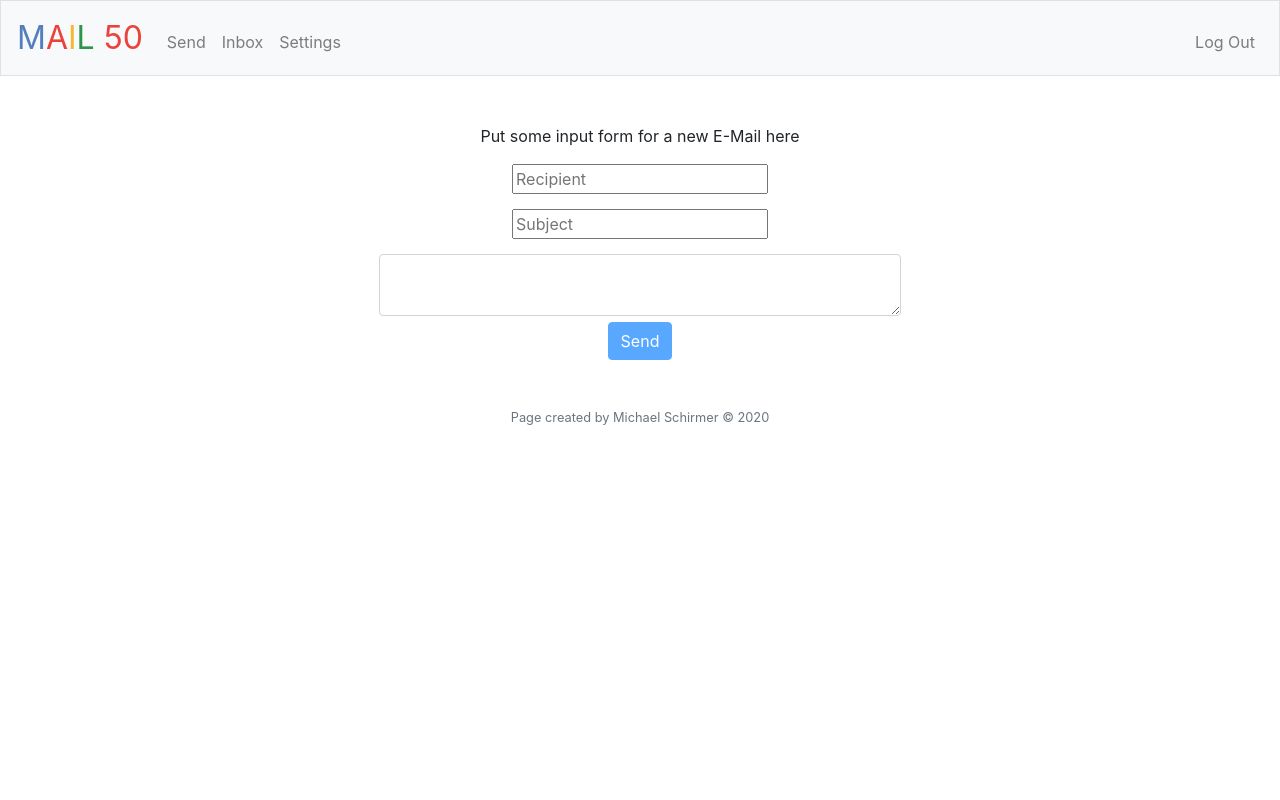
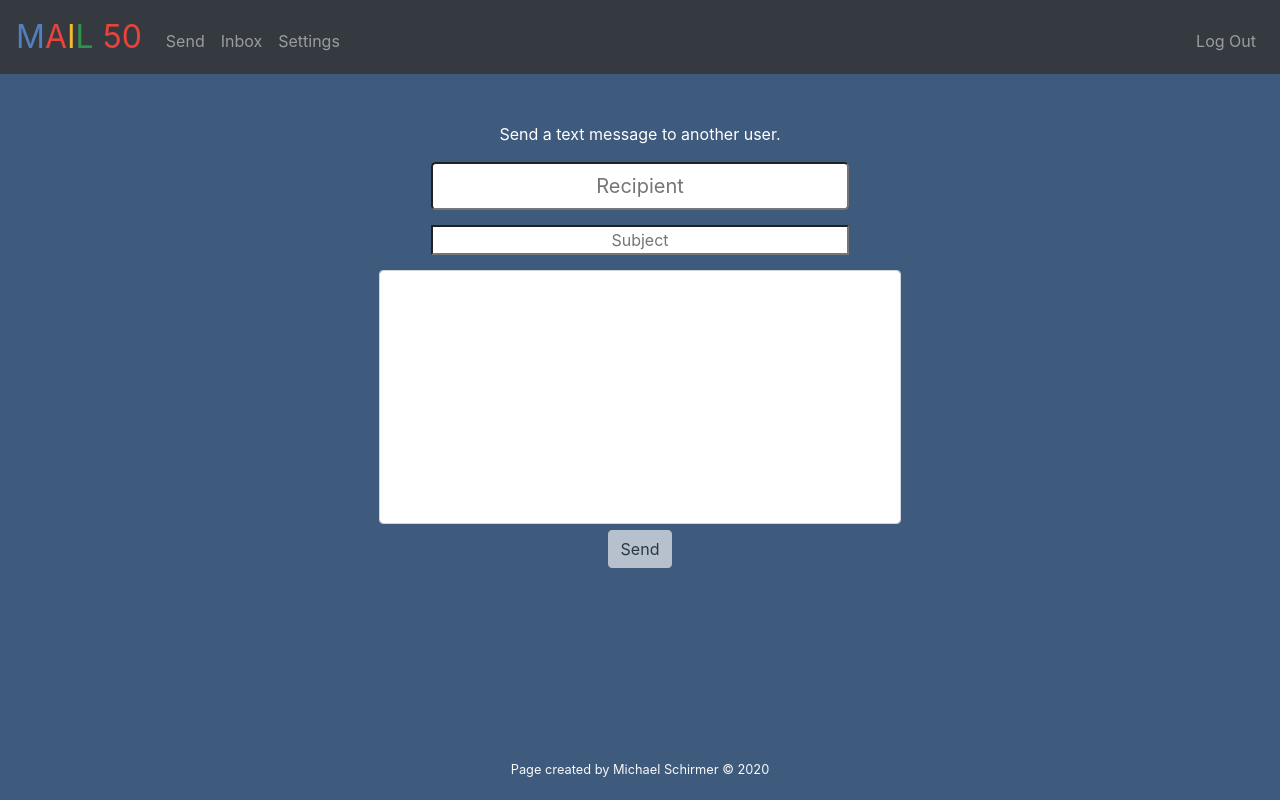
Before and after one commit to michischirmer/Hypermessage, a Flask app: page /send in a window 1280 px wide. Run offline with Flask 2, Linux system fonts and the light colour scheme; a user stored in the database is signed in; some libraries are stand-ins or nearby versions.

Commit message:
changed some style colors

```diff
--- a/templates/layout.html
+++ b/templates/layout.html
@@ -10,6 +10,7 @@
 
         <!-- documentation at http://getbootstrap.com/docs/4.1/, alternative themes at https://bootswatch.com/ -->
         <link href="https://maxcdn.bootstrapcdn.com/bootstrap/4.1.3/css/bootstrap.min.css" rel="stylesheet">
+
 
         <!-- https://favicon.io/emoji-favicons/money-mouth-face/ -->
         <link href="/static/favicon.ico" rel="icon">
@@ -26,7 +27,7 @@
 
     <body>
 
-        <nav class="navbar navbar-expand-md navbar-light bg-light border">
+        <nav class="navbar navbar-expand-md navbar-dark bg-dark">
             <a class="navbar-brand" href="/"><span class="blue">M</span><span class="red">A</span><span class="yellow">I</span><span class="green">L</span> <span class="red">50</span></a>
             <button aria-controls="navbar" aria-expanded="false" aria-label="Toggle navigation" class="navbar-toggler" data-target="#navbar" data-toggle="collapse" type="button">
                 <span class="navbar-toggler-icon"></span>
@@ -58,13 +59,30 @@
             </header>
         {% endif %}
 
-        <main class="container p-5">
+        <main class="container p-5" id="main">
             {% block main %}{% endblock %}
         </main>
 
-        <footer class="small text-center text-muted">
+        <footer class="small text-center text-light" id="footer">
             Page created by Michael Schirmer &copy; 2020
         </footer>
+
+        <style>
+            body{
+                background-color: rgb(62, 90, 124);
+            }
+
+            #main {
+                padding-bottom: 2.5rem;    /* Footer height */
+            }
+
+            #footer {
+                position: absolute;
+                bottom: 0;
+                width: 100%;
+                height: 2.5rem;            /* Footer height */
+            }
+        </style>
 
     </body>
 
--- a/templates/send.html
+++ b/templates/send.html
@@ -4,20 +4,30 @@
 {% endblock %}
 
 {% block main %}
-    <p>Put some input form for a new E-Mail here</p>
+    <p style="color: white;">Send a text message to another user.</p>
 
-    <form action="/send" method="post">
-        <input type="text" name="recipient" id="recipient" placeholder="Recipient" class="control-from" style="margin-bottom: 15px;"><br>
-        <input type="text" name="subject" id="subject" placeholder="Subject" class="control-from" style="margin-bottom: 15px;"><br>
-        <textarea name="message" id="message" class="form-control" aria-label="With textarea"></textarea><br>
-        <input type="submit" value="Send" id="send-button" class="btn btn-primary" disabled>
+    <form action="/send" method="post" style="margin-bottom: 15px; background-color: rgb(62, 90, 124);">
+        <input type="text" name="recipient" id="recipient" placeholder="Recipient" class="control-from form-control-lg" style="margin-bottom: 15px;" autocomplete="off"><br>
+        <input type="text" name="subject" id="subject" placeholder="Subject" class="control-from" style="margin-bottom: 15px;" autocomplete="off"><br>
+        <textarea rows="10" name="message" id="message" class="form-control" aria-label="With textarea"></textarea><br>
+        <input type="submit" value="Send" id="send-button" class="btn btn-light" disabled>
     </form>
 
     <style>
         #message{
             min-width: 50%;
-            height: 40%;
-            min-height:40%;
+            height: 60%;
+            min-height:60%;
+            resize: none;
+        }
+        #recipient, #subject{
+            min-width: 40%;
+            max-width: 40%;
+            text-align: center;
+        }
+        input, #message{
+            background-color: white;
+            color: black;
         }
     </style>
 
```
Also changed, not shown: 3 other files.
